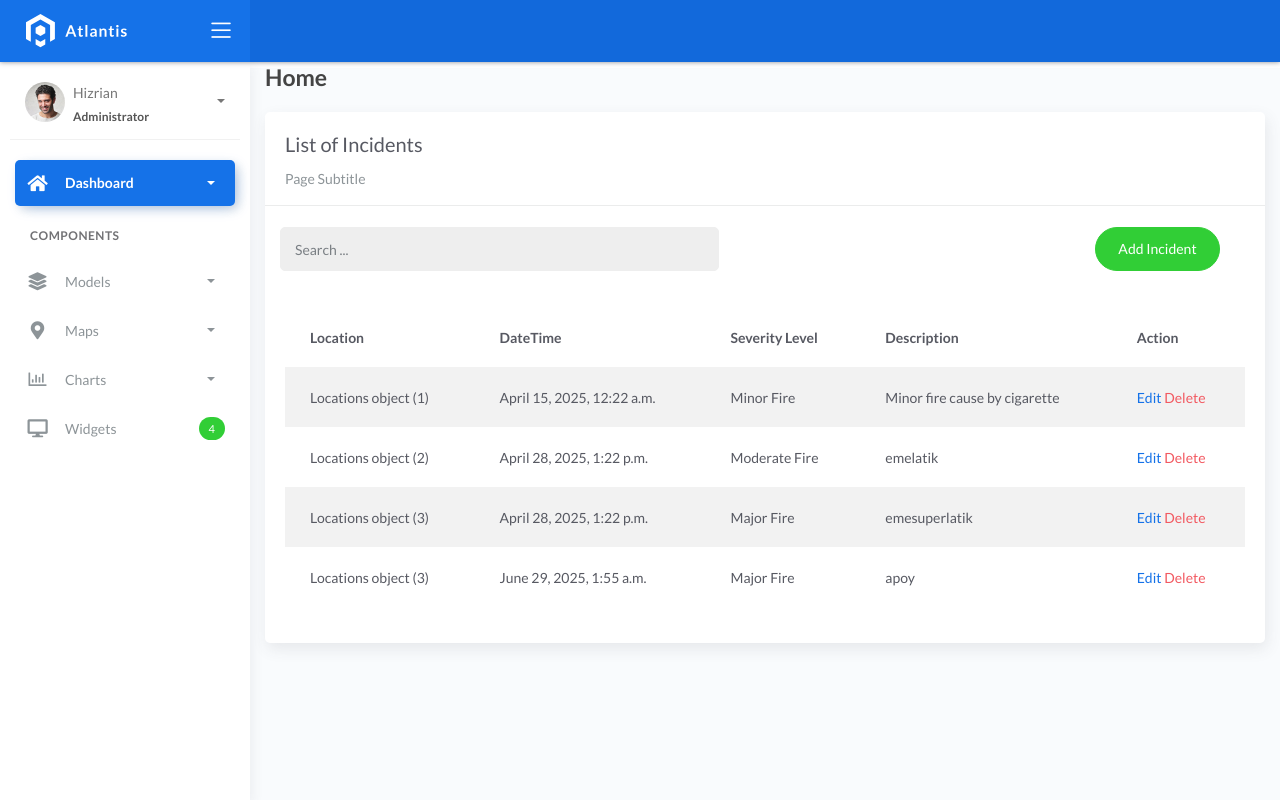
After one commit to jsnodees/FireApp, a Django app: page /incident_list in a window 1280 px wide. The commit adds this page. Run offline with Django 4.2, Linux system fonts and the light colour scheme; data comes from the database, SQL or seed files in the repository; some libraries are stand-ins or nearby versions.

Commit message:
added incident crud

```diff
--- a/projectsite/fire/models.py
+++ b/projectsite/fire/models.py
@@ -30,6 +30,9 @@ class Incident(BaseModel):
     date_time = models.DateTimeField(blank=True, null=True)
     severity_level = models.CharField(max_length=45, choices=SEVERITY_CHOICES)
     description = models.CharField(max_length=250)
+
+    def __str__(self):
+	    return self.location
 
 
 class FireStation(BaseModel):
--- a/projectsite/fire/views.py
+++ b/projectsite/fire/views.py
@@ -1,6 +1,9 @@
 from django.shortcuts import render
 from django.views.generic.list import ListView
+from django.views.generic.edit import CreateView, UpdateView, DeleteView
+from fire.forms import IncidentForm
 from fire.models import Locations, Incident, FireStation
+from django.urls import reverse_lazy
 from django.db import connection
 from django.http import JsonResponse
 from django.db.models.functions import ExtractMonth
@@ -203,3 +206,34 @@ def multipleBarbySeverity(request):
         result[level] = dict(sorted(result[level].items()))
 
     return JsonResponse(result)
+
+class IncidentList(ListView):
+    model = Incident
+    context_object_name = 'incident'
+    template_name = 'incident_list.html'
+    paginate_by = 5
+
+    def get_queryset(self, *args, **kwargs):
+        qs = super(IncidentList, self).get_queryset(*args, **kwargs)
+        if self.request.GET.get("q") != None:
+            query = self.request.GET.get('q')
+            qs = qs.filter(Q(name__icontains=query) |
+                        Q(description__icontains=query))
+        return qs
+
+class IncidentCreateView(CreateView):
+    model = Incident
+    form_class = IncidentForm
+    template_name = 'incident_add.html'
+    success_url = reverse_lazy('organization-list')
+
+class IncidentUpdateView(UpdateView):
+    model = Incident
+    form_class = IncidentForm
+    template_name = 'incident_edit.html'
+    success_url = reverse_lazy('organization-list')
+
+class IncidentDeleteView(DeleteView):
+    model = Incident
+    template_name = 'incident_del.html'
+    success_url = reverse_lazy('organization-list')
--- a/projectsite/projectsite/urls.py
+++ b/projectsite/projectsite/urls.py
@@ -1,7 +1,7 @@
 from django.contrib import admin
 from django.urls import path
 
-from fire.views import HomePageView, ChartView, PieCountbySeverity, LineCountbyMonth, MultilineIncidentTop3Country, multipleBarbySeverity
+from fire.views import HomePageView, ChartView, PieCountbySeverity, LineCountbyMonth, MultilineIncidentTop3Country, multipleBarbySeverity, IncidentList, IncidentCreateView, IncidentUpdateView, IncidentDeleteView
 from fire import views
 
 urlpatterns = [
@@ -14,4 +14,8 @@ urlpatterns = [
     path('lineChart/', LineCountbyMonth, name='chart'),
     path('multilineChart/', MultilineIncidentTop3Country, name='chart'),
     path('multiBarChart/', multipleBarbySeverity, name='chart'),
+    path('incident_list', IncidentList.as_view(), name='incident-list'),
+    path('incident_list/add', IncidentCreateView.as_view(), name='incident-add'),
+    path('incident_list/<pk>',IncidentUpdateView.as_view(), name='incident-update'),
+    path('incident_list/<pk>/delete', IncidentDeleteView.as_view(), name='incident-delete'),
 ]
--- a/projectsite/templates/base.html
+++ b/projectsite/templates/base.html
@@ -135,14 +135,14 @@
               <li class="nav-item">
                 <a data-toggle="collapse" href="#base">
                   <i class="fas fa-layer-group"></i>
-                  <p>Base</p>
+                  <p>Models</p>
                   <span class="caret"></span>
                 </a>
                 <div class="collapse" id="base">
                   <ul class="nav nav-collapse">
                     <li>
-                      <a href="components/avatars.html">
-                        <span class="sub-item">Avatars</span>
+                      <a href="{%url 'incident-list'%}">
+                        <span class="sub-item">Incidents</span>
                       </a>
                     </li>
                     <li>
--- /dev/null
+++ b/projectsite/templates/incident_list.html
@@ -0,0 +1,78 @@
+{% extends 'base.html' %} {% load static %} {% block content %}
+<div class="content">
+    <div class="container-fluid">
+        <h4 class="page-title">Home</h4>
+        <div class="row">
+            <div class="col-md-12">
+                <div class="card">
+                    <div class="card-header">
+                        <div class="card-title">List of Incidents</div>
+                        <div class="card-category">Page Subtitle</div>
+                    </div>
+
+                    <br />
+                        <div class="col-md-12 row">
+                            <div class="col-md-6">
+                                <!--<form class="navbar-left navbar-form nav-search mr-md-3" action="">-->
+                                <form class="navbar-left navbar-form nav-search mr-md-3" action=" { % url 'incident-list % } ">
+                                    <div class="input-group">
+                                        <!--<input type="text" placeholder="Search ..." class="form-control" />-->
+                                        <input type="text" placeholder="Search ..." class="form-control" name="q" />
+                                        <div class="input-group-append">
+                                        <span class="input-group-text">
+                                            <i class="la la-search search-icon"></i>
+                                        </span>
+                                    </div>
+                                </div>
+                            </form>
+                        </div>
+                        <div class="col-md-6">
+                            <div class="pull-right">
+                                <a href="{% url 'incident-add' %}" class="btn btn-success btn-rounded">Add
+                                Incident</a>
+                            </div>
+                        </div>
+                    </div>
+
+                    <div class="card-body">
+                        <table class="table table-striped mt-3">
+                            <thead>
+                                <tr>
+                                    <th scope="col">Location</th>
+                                    <th scope="col">DateTime</th>
+                                    <th scope="col">Severity Level</th>
+                                    <th scope="col">Description</th>
+                                    <th scope="col">Action</th>
+                                </tr>
+                            </thead>
+                            <tbody>
+                                {% for object in object_list %}
+                                <tr>
+                                    <td>{{ object.location }}</td>
+                                    <td>{{ object.date_time }}</td>
+                                    <td>{{ object.severity_level }}</td>
+                                    <td>{{ object.description }}</td>
+
+                                    <td>
+                                        <a href="incident_list/{{ object.id }}">Edit</a>
+                                        <a href="incident_list/{{ object.id }}/delete" class="text-danger">Delete</a>
+                                    </td>
+                                    </tr>
+                                    {% empty %}
+                                    <tr>
+                                        <td colspan="4" style="text-align: center">
+                                            <p class="text-sm font-weight-bold mb-0">No Records Found</p>
+                                        </td>
+                                    </tr>
+                                </tr>
+                                {% endfor %}
+                            </tbody>
+                        </table>
+                        {% include 'includes/pagination.html' %}
+                    </div>
+                </div>
+            </div>
+        </div>
+    </div>
+</div>
+{% endblock %}
```
Also changed, not shown: projectsite/fire/forms.py (added, +8 -0 lines), projectsite/templates/incident_add.html (added, +32 -0 lines), projectsite/templates/incident_del.html (added, +31 -0 lines), projectsite/templates/incident_edit.html (added, +32 -0 lines).
